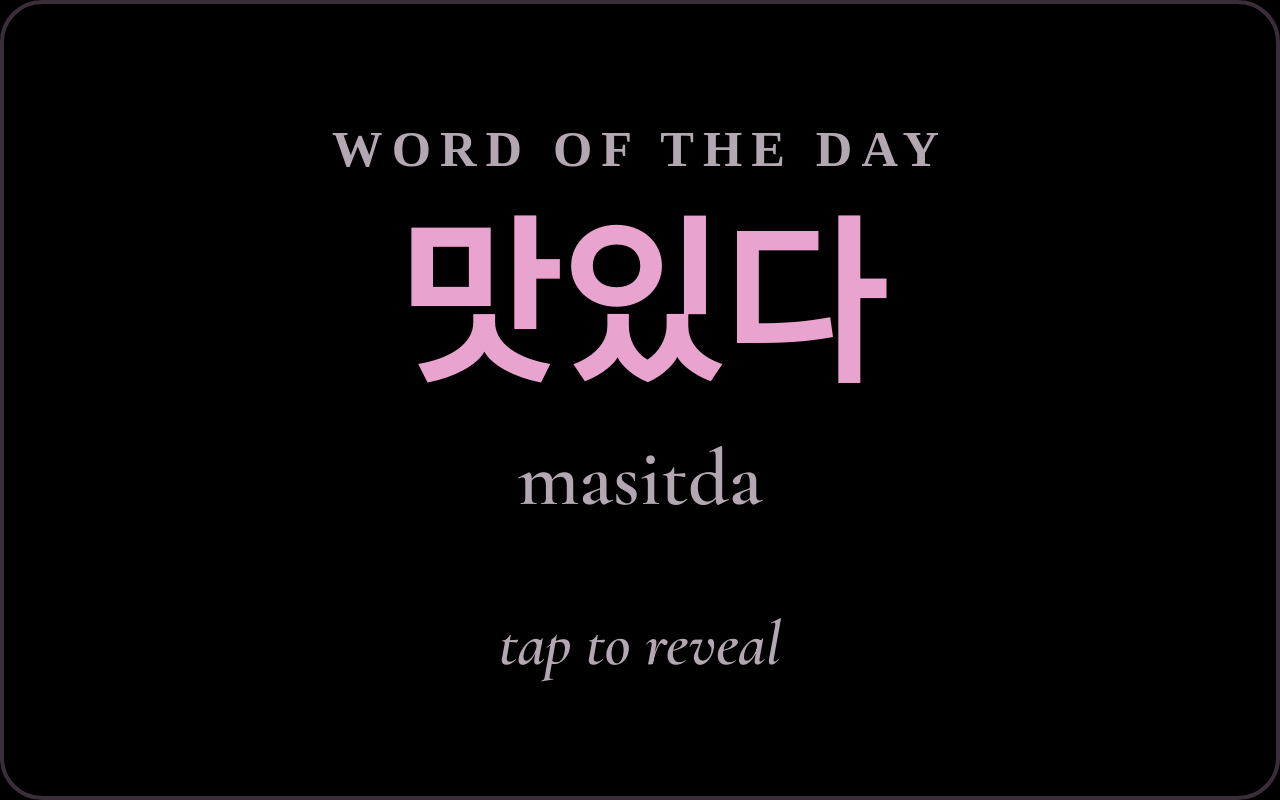
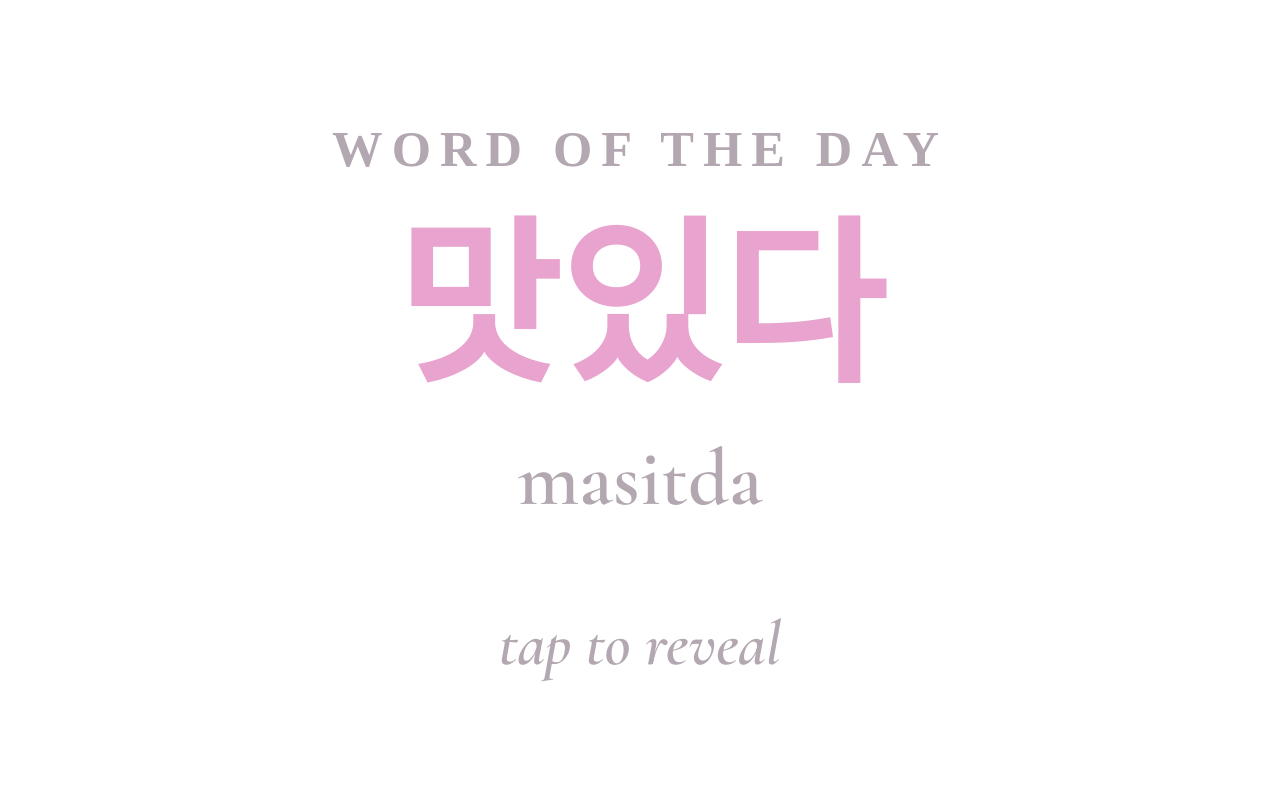
Before and after one commit to Solithius/word-of-day, a plain HTML site: page index.html in a window 1280 px wide. Drawn offline with nearby package versions, Linux system fonts and the light colour scheme; a web font is replaced by a local one.

Commit message:
Add files via upload

```diff
--- a/index.html
+++ b/index.html
@@ -5,10 +5,10 @@
 <link rel="preconnect" href="https://fonts.googleapis.com">
 <link href="https://fonts.googleapis.com/css2?family=Cormorant+Garamond:ital,wght@0,600;1,600&family=Cormorant+SC:wght@600&family=Noto+Serif+KR:wght@600&display=swap" rel="stylesheet">
 <style>
-html,body{margin:0;height:100%;background:#000;overflow:hidden}
+html,body{margin:0;padding:0;width:100%;height:100%;background:transparent;overflow:hidden}
 body{display:flex;align-items:center;justify-content:center}
 :root{--s:1;--u:calc(min(calc(100vw/300),calc(100vh/190))*var(--s))}
-.card{box-sizing:border-box;width:100vw;height:100vh;background:#000;border:calc(var(--u)*1) solid #3a2f38;border-radius:calc(var(--u)*10);padding:calc(var(--u)*10) calc(var(--u)*10);text-align:center;cursor:pointer;display:flex;flex-direction:column;justify-content:center;align-items:center;user-select:none;-webkit-tap-highlight-color:transparent}
+.card{box-sizing:border-box;width:100%;height:100%;background:transparent;border:0;border-radius:0;padding:calc(var(--u)*14) calc(var(--u)*14);overflow:hidden;text-align:center;cursor:pointer;display:flex;flex-direction:column;justify-content:center;align-items:center;user-select:none;-webkit-tap-highlight-color:transparent}
 .lab{font:600 calc(var(--u)*12)/1 'Cormorant SC',serif;letter-spacing:.18em;color:#b3a8b1;text-transform:uppercase;margin-bottom:calc(var(--u)*8)}
 .w{font:600 calc(var(--u)*42)/1.15 'Noto Serif KR',serif;color:#E8A3CF}
 .rm{font:600 calc(var(--u)*19)/1.25 'Cormorant Garamond',serif;color:#f2eef1;margin-top:calc(var(--u)*4)}
@@ -3250,6 +3250,7 @@ function fit(){var r=document.documentElement,s=1;r.style.setProperty('--s',1);
   while(s>.55&&(c.scrollHeight>c.clientHeight||c.scrollWidth>c.clientWidth)){s-=.04;r.style.setProperty('--s',s)}}
 c.addEventListener('click',function(){c.classList.toggle('open');fit()});
 window.addEventListener('resize',fit);
+if(document.fonts&&document.fonts.ready)document.fonts.ready.then(fit);
 render();
 setInterval(render,30000);
 </script></body></html>
```
